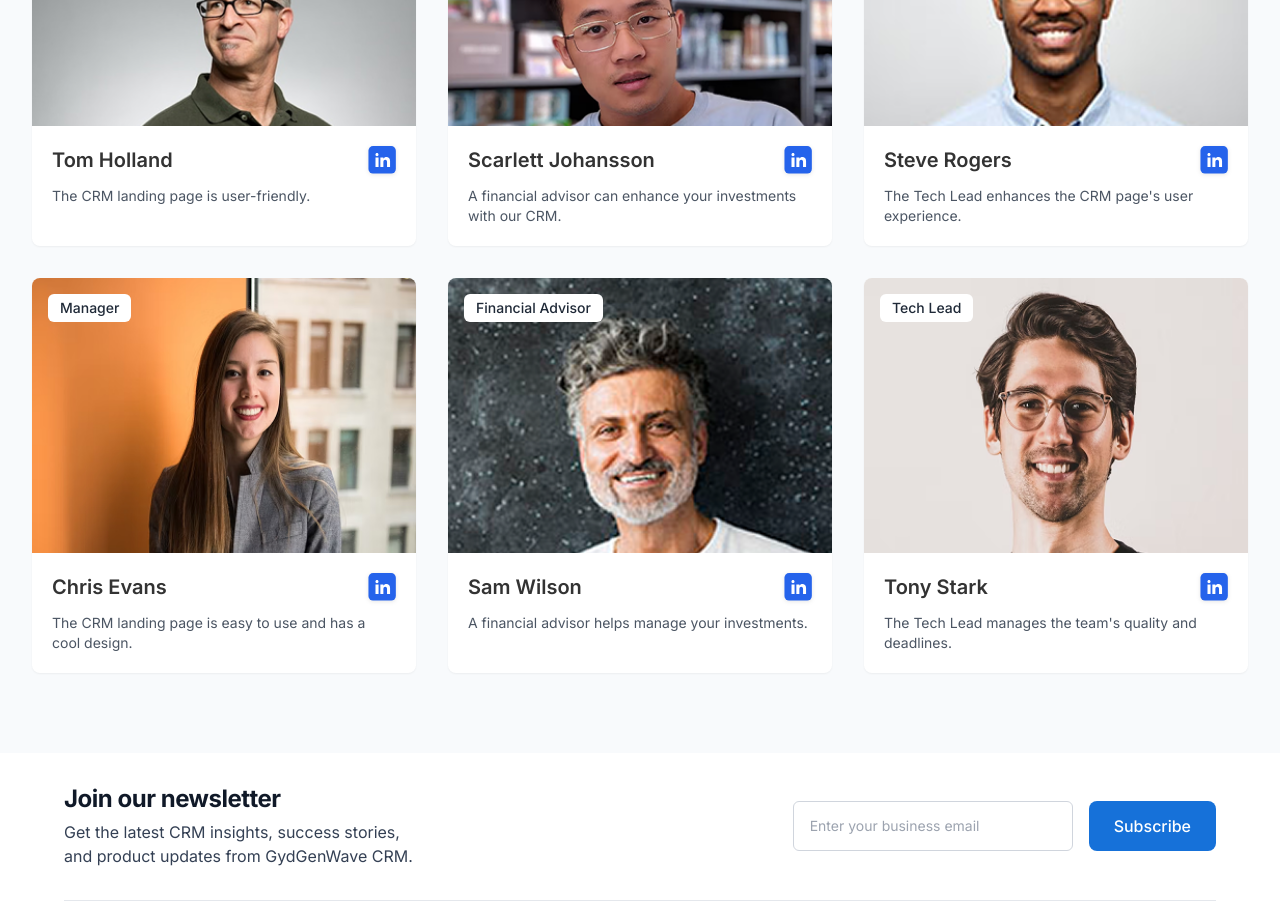
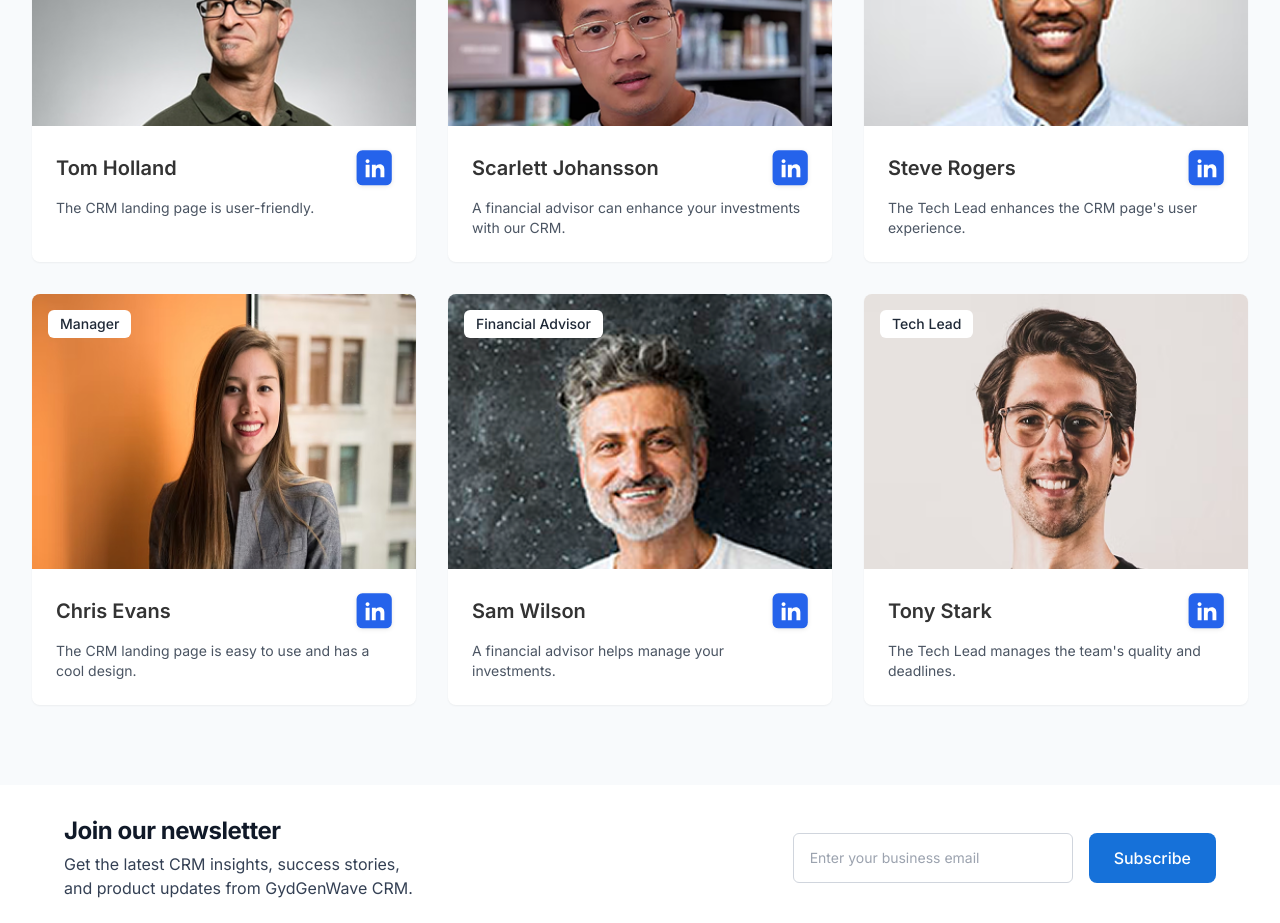
Before and after one commit to Wrttnspknbrkn/GydGenWave, a React (Vite) app: page /about-us in a window 1280 px wide. Shown: the part 1640-2563 px from the top of the page. Built offline with nearby package versions, Linux system fonts and the light colour scheme.

Commit message:
Update MeetOurTeamSection.jsx

```diff
--- a/src/pages/aboutUs/MeetOurTeamSection.jsx
+++ b/src/pages/aboutUs/MeetOurTeamSection.jsx
@@ -7,17 +7,17 @@ const TeamMember = ({ name, role, description, imageSrc }) => {
         <img
           src={imageSrc}
           alt={`${name} - ${role}`}
-          className="w-full h-auto object-cover"
+          className="w-full h-full object-cover"
         />
         <span className="absolute top-4 left-4 bg-white text-gray-800 px-3 py-1 text-sm font-medium rounded-md">
           {role}
         </span>
       </div>
-      <div className="p-5">
+      <div className="p-6">
         <div className="flex justify-between items-center mb-3">
           <h3 className="text-xl font-semibold">{name}</h3>
           <a href="#" className="linkedin-icon" aria-label={`LinkedIn profile for ${name}`}>
-            <img src="/images/linkedin.svg" alt="LinkedIn" width={28} height={28} className="linkedin-svg" />
+            <img src="/images/linkedin.svg" alt="LinkedIn" width={36} height={36} className="linkedin-svg" />
           </a>
         </div>
         <p className="text-gray-600 text-sm">{description}</p>
```
